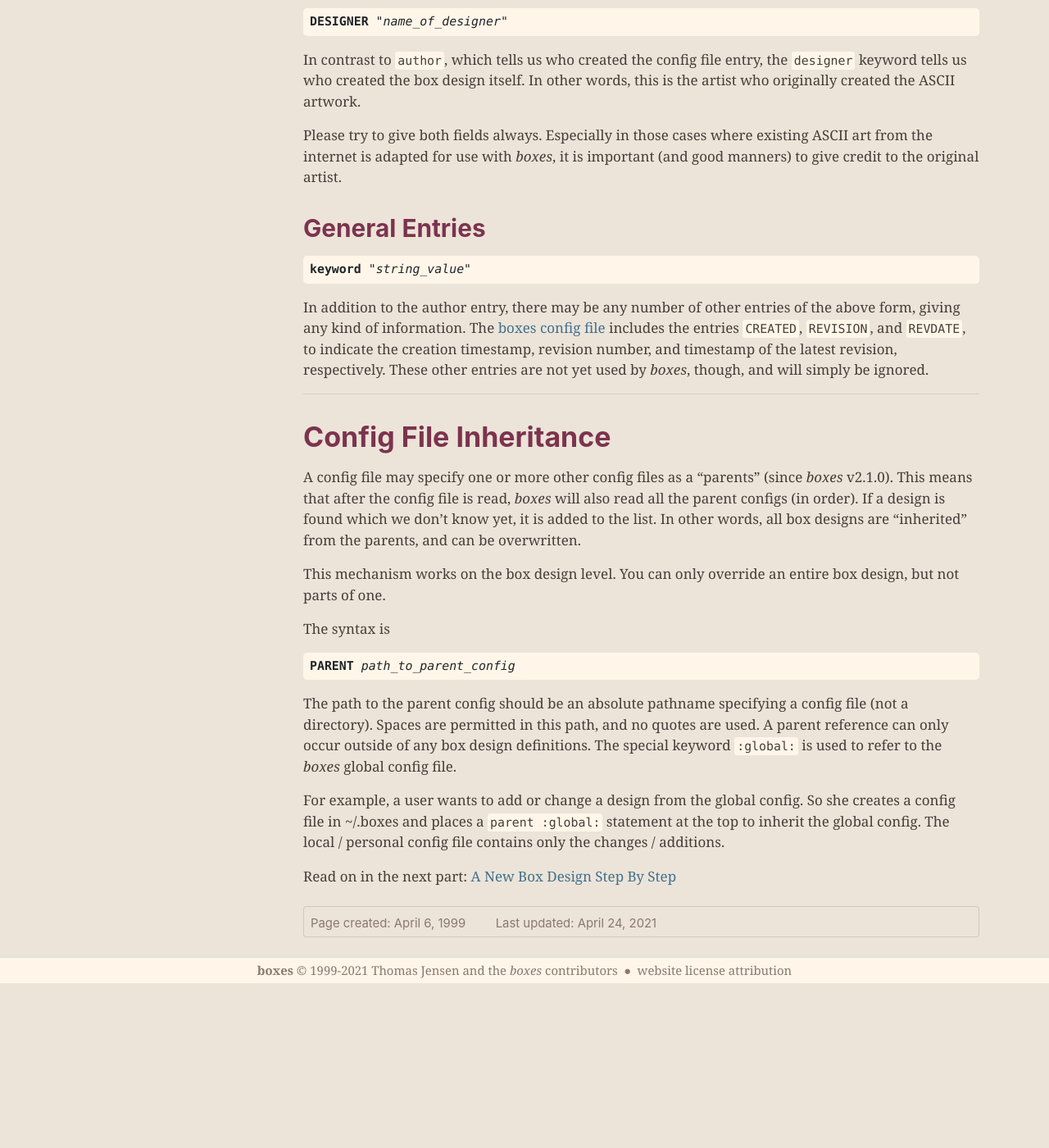
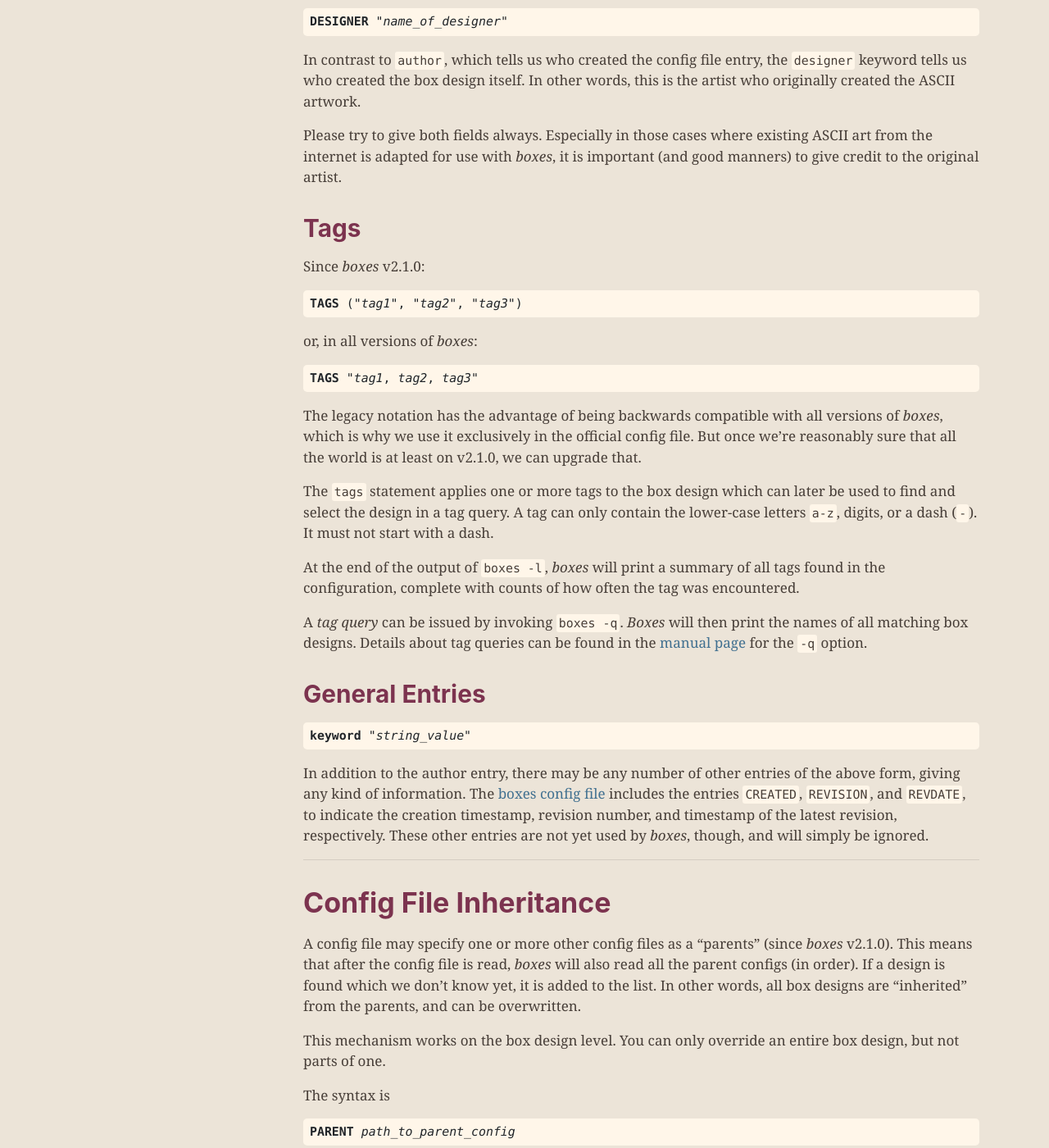
Before and after one commit to ascii-boxes/boxes, a Jekyll site: the page built from pages/config-syntax.md, in a window 1280 px wide and 1400 px high, scrolled down 5164 px. Shown: the whole window at 82% size. Built offline with Jekyll 4.4.1, drawn with Linux system fonts in a browser that asks for light colours; before the commit the page ends 6363 px from its top, so only the background shows below that; some of the changed text lies outside the part shown.

Commit message:
Add description of tags

```diff
--- a/_data/navigation.yml
+++ b/_data/navigation.yml
@@ -19,7 +19,7 @@ toc:
         url: /editors.html
       - title: Manual Page
         url: /boxes-man-1.html
-  - group: Custom Designs
+  - group: Box Designs
     subfolderitems:
       - title: General Concept
         url: /config-general.html
--- a/_sass/_boxes.scss
+++ b/_sass/_boxes.scss
@@ -112,6 +112,7 @@ pre {
     > code {
         padding: 0;
         border-radius: 0;
+        white-space: pre;
     }
 }
 code {
@@ -119,6 +120,7 @@ code {
     background-color: $light;
     border-radius: $border-radius-sm;
     padding: 2px 3px;
+    white-space: pre-wrap;
 }
 
 
--- a/pages/config-syntax.md
+++ b/pages/config-syntax.md
@@ -6,15 +6,13 @@ redirect_from:
   - /docs/config-syntax.shtml
 longContent: true
 created_at: 1999-04-06
-last_modified_at: 2021-04-24 14:44:35 +0200
+last_modified_at: 2021-05-28 22:11:00 +0200
 ---
 
 # Config File Syntax
 
 {% assign thisVersion = site.currentVersion | prepend: 'v' -%}
 {%- include version-select.html currentVersion=thisVersion contentPiece="config-syntax" %}
-
-<!-- TODO describe tags -->
 
 The *boxes* config file is a succession of box design definitions.
 Everything following a pound sign (`#`) is considered a **comment** (unless, of course, the pound sign is part of a
@@ -260,6 +258,35 @@ for use with *boxes*, it is important (and good manners) to give credit to the o
 {% comment %} ---------------------------------------------------------------------------------------- {% endcomment %}
 {% include heading.html
    level=3
+   text="Tags" %}
+
+Since *boxes* v2.1.0:
+
+<PRE><b>TAGS</b> (&quot;<i>tag1</i>&quot;, &quot;<i>tag2</i>&quot;, &quot;<i>tag3</i>&quot;)</PRE>
+
+or, in all versions of *boxes*:
+
+<PRE><b>TAGS</b> &quot;<i>tag1</i>, <i>tag2</i>, <i>tag3</i>&quot;</PRE>
+
+The legacy notation has the advantage of being backwards compatible with all versions of *boxes*, which is why we use
+it exclusively in the official config file. But once we're reasonably sure that all the world is at least on v2.1.0,
+we can upgrade that.
+
+The `tags` statement applies one or more tags to the box design which can later be used to find and select the design
+in a tag query. A tag can only contain the lower-case letters `a-z`, digits, or a dash (`-`). It must not start with
+a dash.
+
+At the end of the output of `boxes -l`, *boxes* will print a summary of all tags found in the configuration,
+complete with counts of how often the tag was encountered.
+
+A *tag query* can be issued by invoking `boxes -q`. *Boxes* will then print the names of all matching box designs.
+Details about tag queries can be found in the [manual page]({{ site.baseurl }}/boxes-man-1.html#OPTIONS) for the `-q`
+option.
+
+
+{% comment %} ---------------------------------------------------------------------------------------- {% endcomment %}
+{% include heading.html
+   level=3
    text="General Entries" %}
 
 <PRE><b>keyword</b> &quot;<i>string_value</i>&quot;</PRE>
```
Also changed, not shown: pages/config-best-practices.md (+5 -5 lines), pages/v2.0.0/config-syntax.md (+13 -1 lines), pages/v2.1.0/config-syntax.md (+30 -1 lines).
